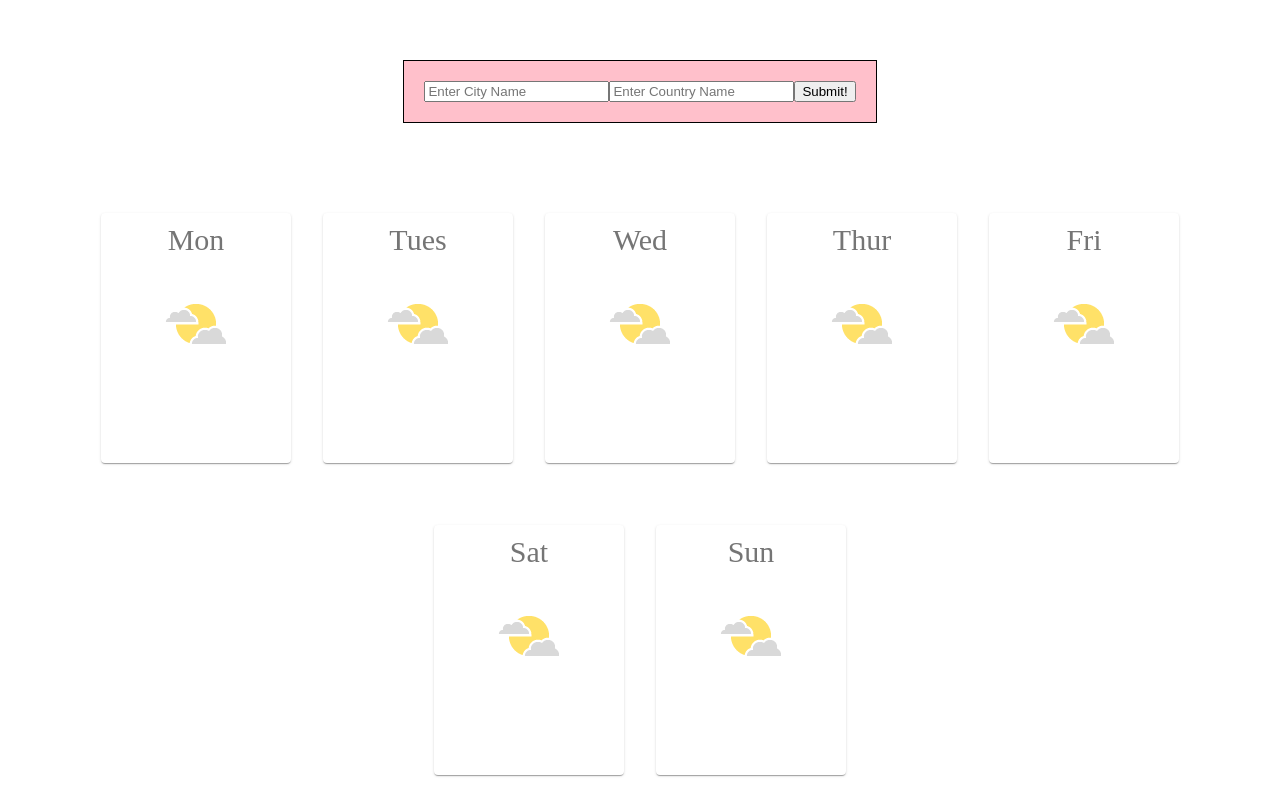
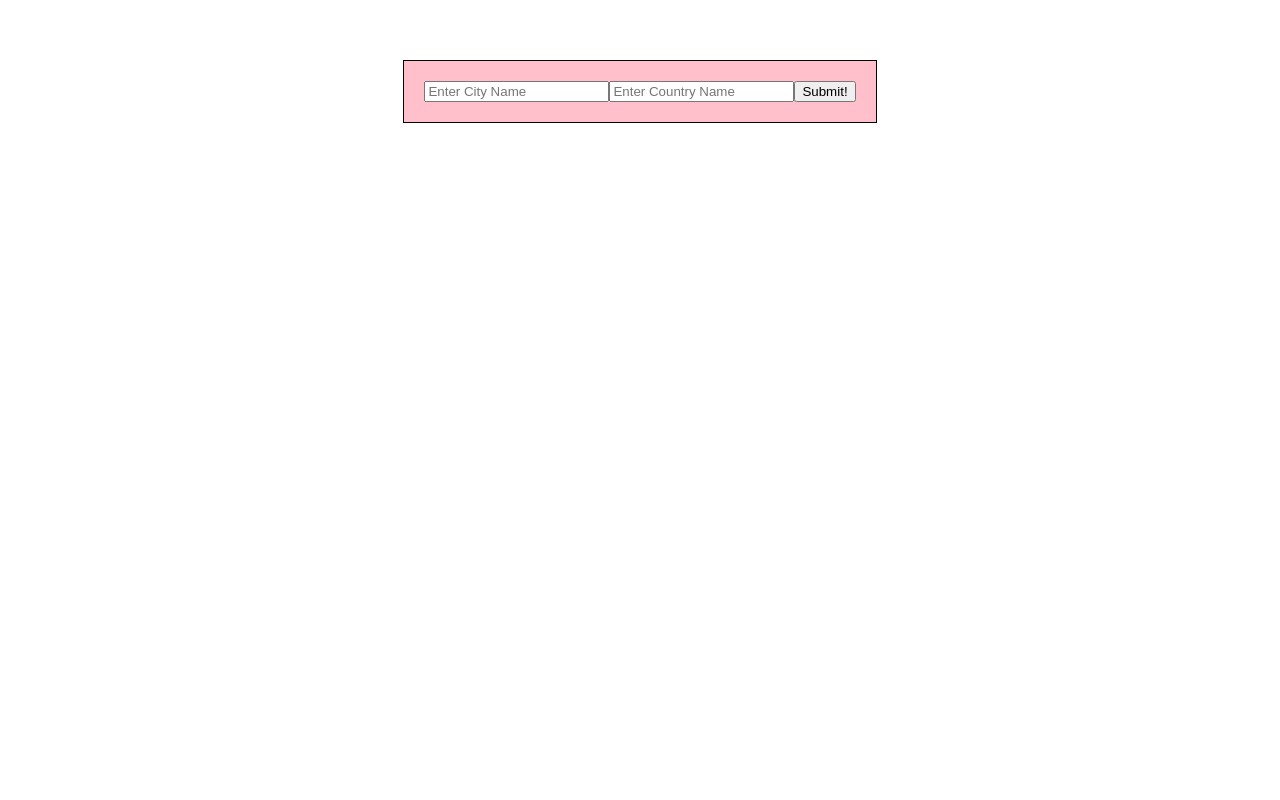
Before and after one commit to AndrewMayes/Weather-App, a React (Create React App) app: page / in a window 1280 px wide. Built offline with nearby package versions, Linux system fonts and the light colour scheme.

Commit message:
fixed empty search bug and changed results rendering

```diff
--- a/package.json
+++ b/package.json
@@ -2,10 +2,12 @@
   "name": "my-weather-app",
   "version": "0.1.0",
   "private": true,
+  "homepage": "https://github.com/AndrewMayes/Weather-App",
   "dependencies": {
     "@material-ui/core": "^4.3.0",
     "@material-ui/icons": "^4.2.1",
     "axios": "^0.19.0",
+    "gh-pages": "^2.0.1",
     "react": "^16.8.6",
     "react-dom": "^16.8.6",
     "react-scripts": "3.0.1"
@@ -14,7 +16,9 @@
     "start": "react-scripts start",
     "build": "react-scripts build",
     "test": "react-scripts test",
-    "eject": "react-scripts eject"
+    "eject": "react-scripts eject",
+    "predeploy": "npm run build",
+    "deploy": "gh-pages -d build"
   },
   "eslintConfig": {
     "extends": "react-app"
--- a/src/App.js
+++ b/src/App.js
@@ -3,7 +3,6 @@ import Form from './components/Form';
 import axios from 'axios';
 import WeatherCard from './components/WeatherCard';
 import './index.css';
-
 
 export default class App extends Component {
 
@@ -22,22 +21,22 @@ export default class App extends Component {
       .then(res => {
         const data = res.data;
         const days = data.data;
-        //console.log(data);
         const temp = [];
+
         days.map(date => (
           temp.push(date.temp)
         ))
-        //console.log(temp);
+
         this.setState({
           temperature: [...temp],
-          city: res.city_name,
-          country: res.country_code,
+          city: data.city_name,
+          country: data.country_code,
           error: ''
         })
       })
       .catch(e => {
         this.setState({
-          temperature: undefined,
+          temperature: [],
           city: undefined,
           country: undefined,
           error: 'Location could not be found.'
@@ -51,7 +50,7 @@ export default class App extends Component {
         <div className="form">
           <Form getWeather={this.getWeather}/>
         </div>
-        <WeatherCard temp={this.state.temperature} city={this.state.city} country={this.state.country} />
+        {this.state.city && <WeatherCard temp={this.state.temperature} city={this.state.city} country={this.state.country} />}
       </>
     )
   }
--- a/src/components/WeatherCard.js
+++ b/src/components/WeatherCard.js
@@ -5,10 +5,6 @@ import Paper from '@material-ui/core/Paper';
 import weatherImg from '../imgs/partly_cloudy.png';
 
 const useStyles = makeStyles(theme => ({
-  root: {
-    flexGrow: 1,
-    textAlign: 'center'
-  },
   paper: {
     height: 250,
     width: 190,
@@ -34,7 +30,7 @@ const Weather = ({temp, city, country}) => {
                 <Paper className={classes.paper}>
                   <p>{day}</p>
                   <img src={weatherImg} alt="weather" />
-                  <p>{temp[index]}</p>
+                  <p>{temp[index]} &#176;</p>
                 </Paper>
               </Grid>
             ))}
--- a/src/index.css
+++ b/src/index.css
@@ -2,6 +2,7 @@ html, body {
   height: 100%;
   margin: 0;
   padding: 0;
+  overflow-x: hidden;
 }
 
 #root {
@@ -19,5 +20,5 @@ html, body {
 }
 
 .paper {
-  border: 1px green solid;
+  border: 5px red solid;
 }
```
Also changed, not shown: 1 other file (tests, documents, lock files or other folders).
